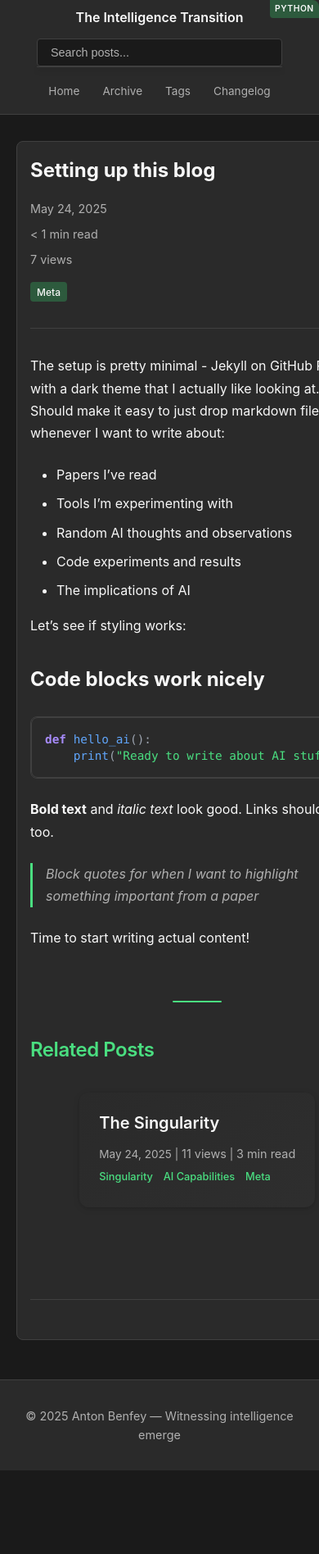
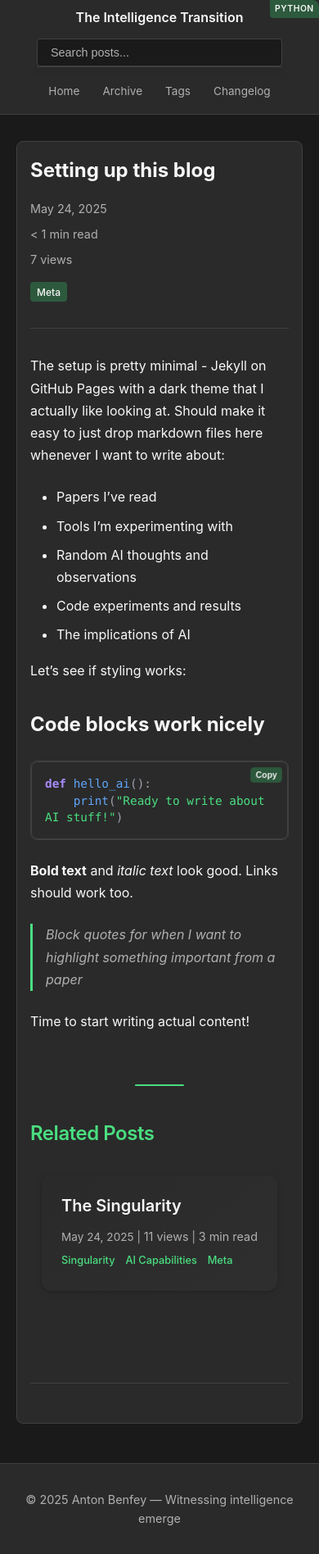
Before and after one commit to Benfey/benfey.github.io, a Jekyll site: the page built from _posts/2025-05-24-first-post.md, in a window 390 px wide. Shown: the whole page at 82% size. Built offline with Jekyll 4.4.1, drawn with Linux system fonts in a browser that asks for light colours; comment, search, counter and statistics services are not loaded; before the commit the page ends 1794 px from its top, so only the background shows below that.

Commit message:
Add comprehensive word-wrapping to prevent mobile code overflow
🤖 Generated with [Claude Code](https://claude.ai/code)

Co-Authored-By: Claude <noreply@anthropic.com>

```diff
--- a/assets/css/components/syntax.css
+++ b/assets/css/components/syntax.css
@@ -236,13 +236,26 @@ code {
     .highlight {
         max-width: 100%;
         overflow: hidden;
+        width: 100%;
+        box-sizing: border-box;
     }
 
     .highlight pre {
         padding: var(--spacing-sm);
         font-size: 0.8em;
         max-width: 100%;
+        width: 100%;
         overflow-x: auto;
+        box-sizing: border-box;
+        word-wrap: break-word;
+        overflow-wrap: break-word;
+        white-space: pre-wrap;
+    }
+
+    .highlight code {
+        word-wrap: break-word;
+        overflow-wrap: break-word;
+        white-space: pre-wrap;
     }
 
     .copy-button {
```
